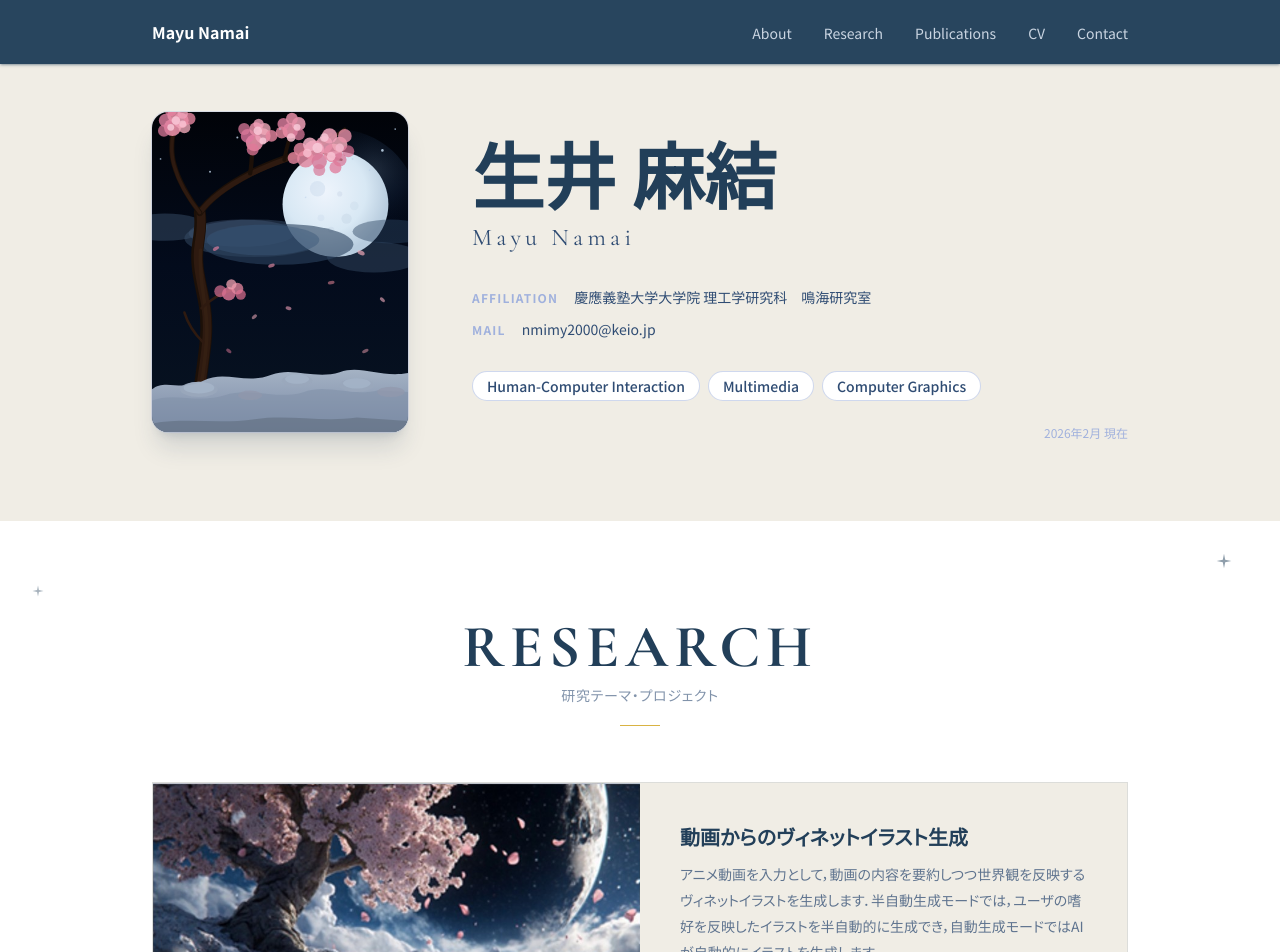
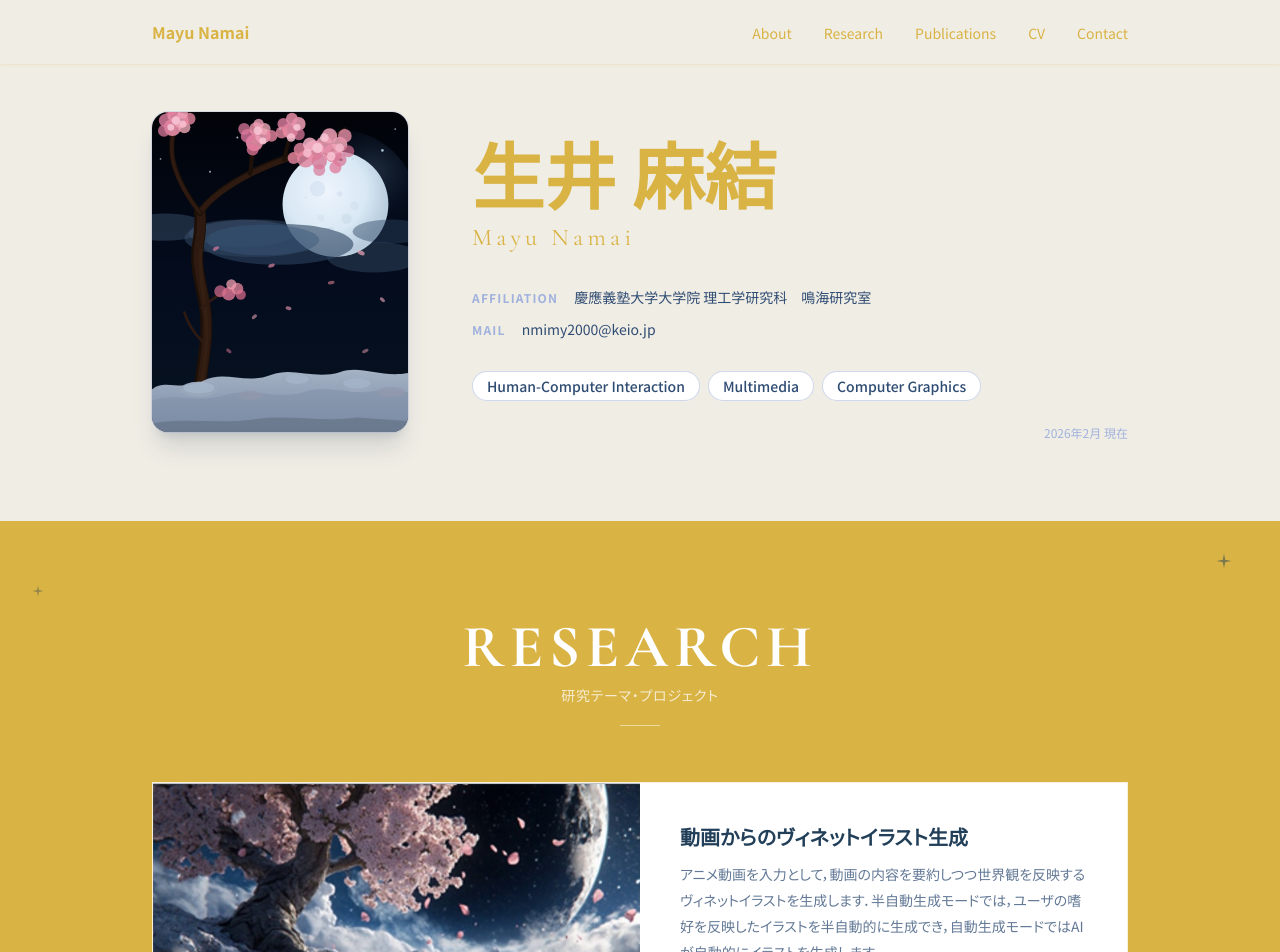
Before and after one commit to mayu-namai/mayu-page, a Next.js app: page / in a window 1280 px wide. Shown: the top 952 px of the page. Built offline with nearby package versions, Linux system fonts and the light colour scheme.

Commit message:
Try golden-dominant style: ivory navbar, gold name, gold Research bg
- Navbar: ivory bg + Golden Honey text/links
- HeroSection: name and nameEn in Golden Honey
- ResearchSection: Golden Honey bg, white heading, white cards

Co-Authored-By: Claude Sonnet 4.6 <noreply@anthropic.com>

```diff
--- a/components/HeroSection.tsx
+++ b/components/HeroSection.tsx
@@ -23,7 +23,7 @@ export default function HeroSection() {
               {/* Japanese name */}
               <h1
                 className="text-5xl md:text-6xl lg:text-7xl font-bold mb-1 leading-tight"
-                style={{ fontFamily: "var(--font-noto), sans-serif", color: "#223F59" }}
+                style={{ fontFamily: "var(--font-noto), sans-serif", color: "#D9B343" }}
               >
                 {profile.name}
               </h1>
@@ -31,7 +31,7 @@ export default function HeroSection() {
               {/* English name */}
               <p
                 className="text-xl md:text-2xl mb-8 tracking-[0.18em]"
-                style={{ fontFamily: "var(--font-display), Georgia, serif", color: "#2F4C73" }}
+                style={{ fontFamily: "var(--font-display), Georgia, serif", color: "#D9B343" }}
               >
                 {profile.nameEn}
               </p>
--- a/components/Navbar.tsx
+++ b/components/Navbar.tsx
@@ -5,31 +5,23 @@ import Link from "next/link";
 import { profile } from "@/lib/data";
 
 const navLinks = [
-  { href: "#about", label: "About" },
-  { href: "#research", label: "Research" },
+  { href: "#about",        label: "About" },
+  { href: "#research",     label: "Research" },
   { href: "#publications", label: "Publications" },
-  { href: "#career", label: "CV" },
-  { href: "#contact", label: "Contact" },
+  { href: "#career",       label: "CV" },
+  { href: "#contact",      label: "Contact" },
 ];
 
 export default function Navbar() {
-  const [scrolled, setScrolled] = useState(false);
   const [menuOpen, setMenuOpen] = useState(false);
 
-  useEffect(() => {
-    const handleScroll = () => setScrolled(window.scrollY > 10);
-    window.addEventListener("scroll", handleScroll);
-    return () => window.removeEventListener("scroll", handleScroll);
-  }, []);
-
   return (
-    <header
-      className="fixed top-0 inset-x-0 z-50 bg-[rgba(34,63,89,0.97)] backdrop-blur shadow-sm shadow-[#223F59]/40"
-    >
+    <header className="fixed top-0 inset-x-0 z-50 bg-[rgba(240,237,229,0.97)] backdrop-blur shadow-sm shadow-[#D9B343]/15">
       <nav className="max-w-5xl mx-auto px-6 h-16 flex items-center justify-between">
         <Link
           href="/"
-          className="font-semibold text-white hover:text-[#D9B343] transition-colors"
+          className="font-semibold transition-colors"
+          style={{ color: "#D9B343" }}
         >
           {profile.nameEn}
         </Link>
@@ -40,7 +32,8 @@ export default function Navbar() {
             <li key={link.href}>
               <a
                 href={link.href}
-                className="text-sm text-slate-300 hover:text-[#D9B343] transition-colors"
+                className="text-sm transition-colors hover:opacity-70"
+                style={{ color: "#D9B343" }}
               >
                 {link.label}
               </a>
@@ -50,7 +43,8 @@ export default function Navbar() {
 
         {/* Mobile hamburger */}
         <button
-          className="md:hidden p-2 text-slate-300"
+          className="md:hidden p-2"
+          style={{ color: "#D9B343" }}
           onClick={() => setMenuOpen(!menuOpen)}
           aria-label="メニューを開く"
         >
@@ -62,13 +56,15 @@ export default function Navbar() {
 
       {/* Mobile menu */}
       {menuOpen && (
-        <div className="md:hidden bg-[#223F59] border-t border-[#A0B1DD]/20 px-6 py-4">
+        <div className="md:hidden border-t px-6 py-4"
+          style={{ background: "#F0EDE5", borderColor: "rgba(217,179,67,0.3)" }}>
           <ul className="flex flex-col gap-4">
             {navLinks.map((link) => (
               <li key={link.href}>
                 <a
                   href={link.href}
-                  className="text-sm text-slate-300 hover:text-[#D9B343] transition-colors"
+                  className="text-sm transition-colors hover:opacity-70"
+                  style={{ color: "#D9B343" }}
                   onClick={() => setMenuOpen(false)}
                 >
                   {link.label}
--- a/components/ResearchSection.tsx
+++ b/components/ResearchSection.tsx
@@ -4,7 +4,7 @@ import { MountainDivider, StarSparkle } from "@/components/Decorations";
 export default function ResearchSection() {
   return (
     <div>
-      <section id="research" className="relative overflow-hidden py-16 md:py-24" style={{ background: "#FFFFFF" }}>
+      <section id="research" className="relative overflow-hidden py-16 md:py-24" style={{ background: "#D9B343" }}>
 
         {/* Decorative stars */}
         <StarSparkle className="absolute top-8 right-12 w-4 h-4 opacity-50" style={{ color: "#D9B343" }} />
@@ -15,12 +15,12 @@ export default function ResearchSection() {
         <div className="text-center mb-14 px-6">
           <h2
             className="text-5xl md:text-6xl font-bold tracking-widest uppercase mb-2"
-            style={{ fontFamily: "var(--font-display), Georgia, serif", color: "#223F59" }}
+            style={{ fontFamily: "var(--font-display), Georgia, serif", color: "#FFFFFF" }}
           >
             Research
           </h2>
-          <p className="text-sm tracking-wider" style={{ color: "#2F4C73", opacity: 0.6 }}>研究テーマ・プロジェクト</p>
-          <div className="w-10 h-px mx-auto mt-5" style={{ background: "#D9B343" }} />
+          <p className="text-sm tracking-wider" style={{ color: "rgba(255,255,255,0.75)" }}>研究テーマ・プロジェクト</p>
+          <div className="w-10 h-px mx-auto mt-5" style={{ background: "rgba(255,255,255,0.5)" }} />
         </div>
 
         {/* ── Alternating image/text cards ── */}
@@ -29,7 +29,7 @@ export default function ResearchSection() {
             <div
               key={i}
               className={`flex flex-col md:flex-row ${i % 2 === 1 ? "md:flex-row-reverse" : ""} overflow-hidden`}
-              style={{ background: "#F0EDE5", border: "1px solid rgba(47,76,115,0.1)" }}
+              style={{ background: "#FFFFFF", border: "1px solid rgba(217,179,67,0.2)" }}
             >
               {/* Image half */}
               <div className="md:w-1/2 h-56 md:h-72 relative overflow-hidden shrink-0">
@@ -75,7 +75,7 @@ export default function ResearchSection() {
 
       </section>
 
-      {/* Mountain divider → Ivory Dust Publications */}
+      {/* Mountain divider — golden bg → Ivory Dust Publications */}
       <MountainDivider fill="#F0EDE5" />
     </div>
   );
```
